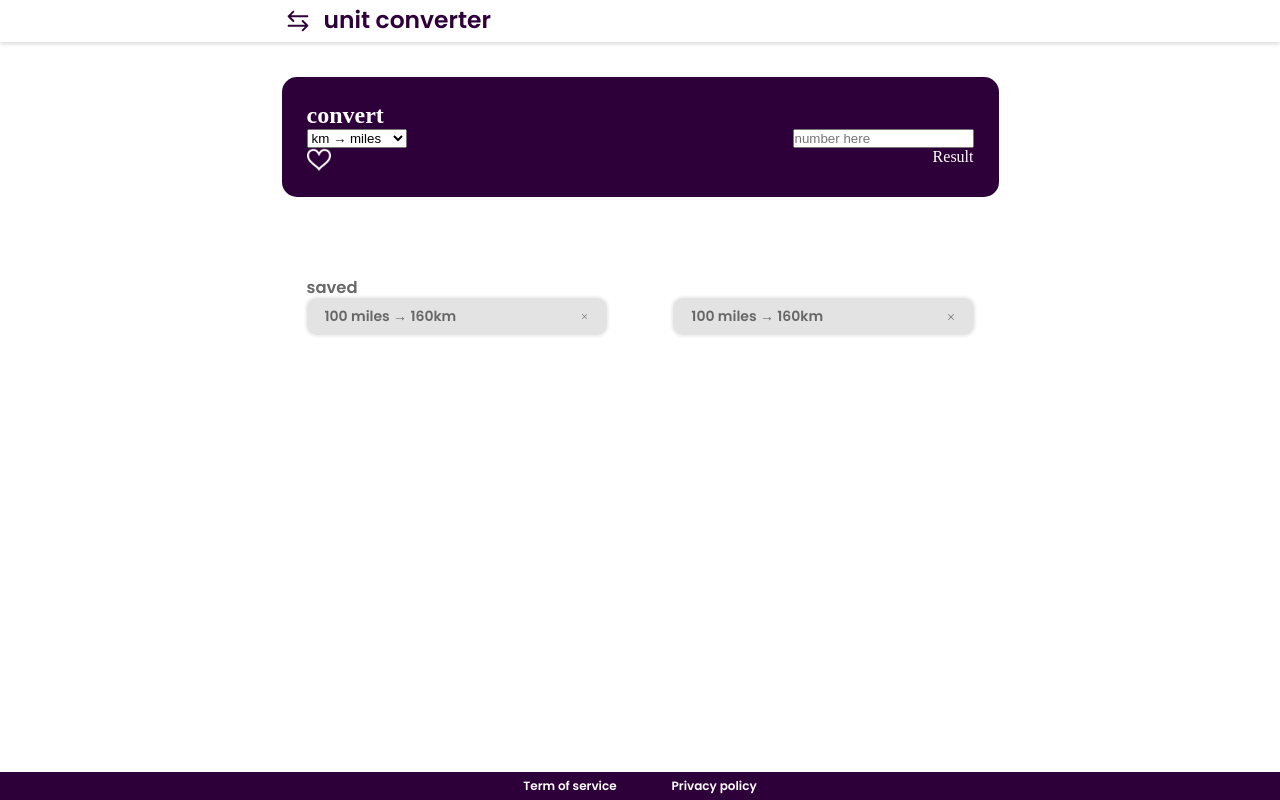
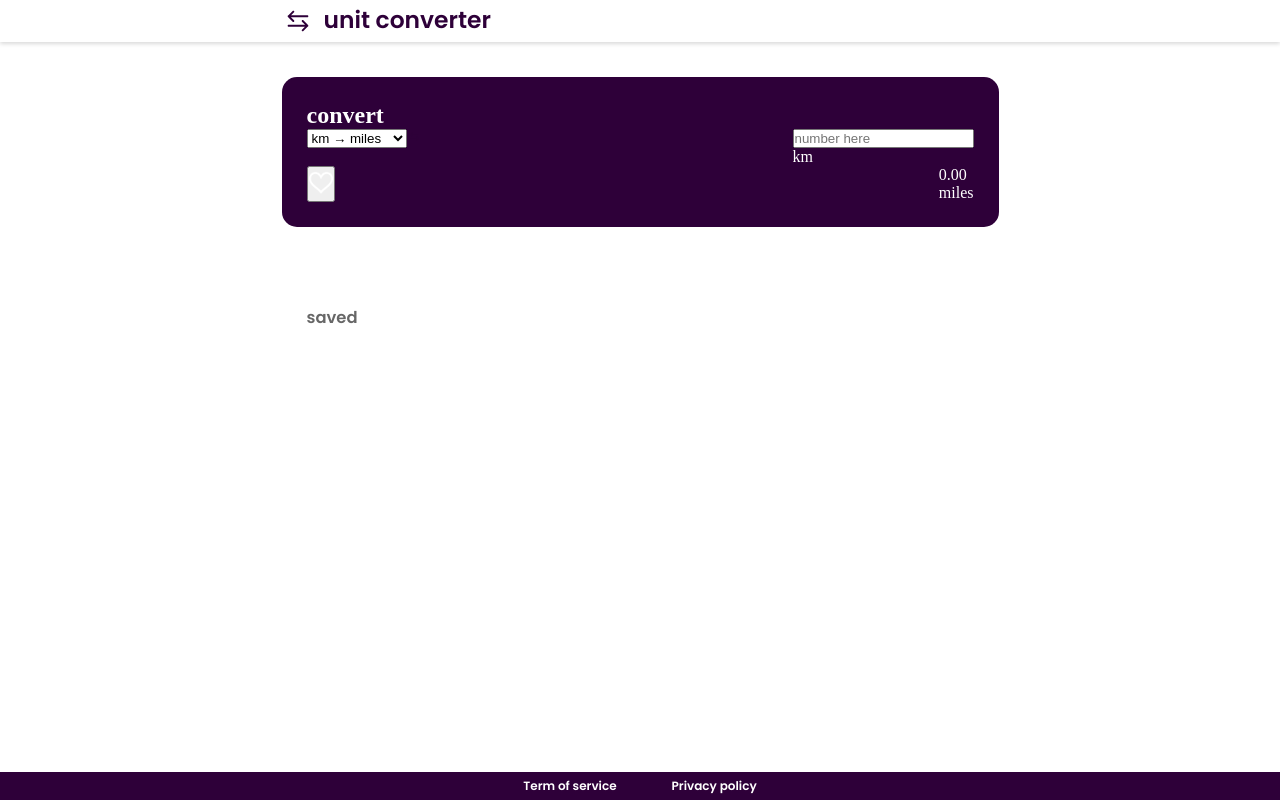
Before and after one commit to nzluis/unitConversor, a React (Vite) app: page / in a window 1280 px wide. Built offline with nearby package versions, Linux system fonts and the light colour scheme.

Commit message:
add functionality

```diff
--- a/src/App.jsx
+++ b/src/App.jsx
@@ -3,14 +3,24 @@ import Header from './Components/Header'
 import Screen from './Components/Screen'
 import List from './Components/List'
 import Footer from './Components/Footer'
+import { useState, useEffect } from 'react'
 
 function App() {
+  const [result, setResult] = useState()
+  const [saved, setSaved] = useState(() => {
+    const savedRecords = JSON.parse(localStorage.getItem('savedRecords'));
+    return savedRecords || []
+  })
+
+  useEffect(() => {
+    localStorage.setItem('savedRecords', JSON.stringify(saved));
+  }, [saved]);
 
   return (
     <>
       <Header />
-      <Screen />
-      <List />
+      <Screen result={result} setResult={setResult} saved={saved} setSaved={setSaved} />
+      <List result={result} setResult={setResult} saved={saved} setSaved={setSaved} />
       <Footer />
     </>
   )
--- a/src/Components/List.jsx
+++ b/src/Components/List.jsx
@@ -1,17 +1,32 @@
-export default function List() {
+import PropTypes from 'prop-types';
+
+export default function List({ saved, setSaved }) {
+    const handleClick = (e, index) => {
+        e.preventDefault()
+        setSaved(currentSaved => currentSaved.filter((record, i) => i != index))
+    }
+
     return (
         <div className="listContainer">
             <h3 className="listTitle">saved</h3>
             <div className="savedResults">
-                <div className="resultCard">
-                    <p>100 miles &#8594; 160km</p>
-                    <img src="/public/imgs/iconmonstr-x-mark-lined-240.png" alt="delete_logo" width="8.57px" height="8.57px" />
-                </div>
-                <div className="resultCard">
-                    <p>100 miles &#8594; 160km</p>
-                    <img src="/public/imgs/iconmonstr-x-mark-lined-240.png" alt="delete_logo" width="10px" height="10px" />
-                </div>
+                {saved.map((record, index) => {
+                    return (
+                        <div key={index} className="resultCard">
+                            <p>{record[0]} {record[1]} &#8594; {record[2]} {record[3]}</p>
+                            <a href="" onClick={(e) => handleClick(e, index)}>
+                                <img src="/public/imgs/iconmonstr-x-mark-lined-240.png" alt="delete_logo" width="8.57px" height="8.57px" />
+                            </a>
+                        </div>
+                    )
+
+                })}
             </div>
         </div>
     )
 }
+
+List.propTypes = {
+    saved: PropTypes.array,
+    setSaved: PropTypes.func
+}
--- a/src/Components/Screen.jsx
+++ b/src/Components/Screen.jsx
@@ -1,8 +1,49 @@
 
-export default function Screen() {
-    const handleChange = (event) => {
-        console.log(event.target.value)
+import PropTypes from 'prop-types';
+import { useEffect } from 'react';
+import { useState } from 'react';
+
+Screen.propTypes = {
+    result: PropTypes.string,
+    setResult: PropTypes.func,
+    saved: PropTypes.array,
+    setSaved: PropTypes.func
+}
+
+
+export default function Screen({ result, setResult, saved, setSaved }) {
+    const modes = ["km_miles", "miles_km", "feet_m", "m_feet", "cm_inches", "inches_cm"]
+    const conversion = [0.621371, 1.60934, 0.3048, 3.28084, 0.393701, 2.54]
+
+    const [factor, setFactor] = useState(conversion[0])
+    const [selectedMode, setSelectedMode] = useState("km_miles")
+    const [inputValue, setInputValue] = useState("")
+    const [toggle, setToggle] = useState(false)
+
+    const modesIndex = modes.indexOf(selectedMode)
+
+    const units = selectedMode.split("_")
+    const handleLike = () => {
+        if (inputValue) {
+            setSaved([...saved, [inputValue, units[0], result, units[1]]])
+            setInputValue("")
+        }
     }
+    console.log(0 % 2)
+    const handleSwitch = () => {
+        setToggle(previousToggle => !previousToggle)
+        modesIndex % 2 === 0 ? setSelectedMode(modes[(modesIndex % 2) + 1]) : setSelectedMode(modes[(modesIndex % 2) - 1])
+        setInputValue(result)
+    }
+
+    useEffect(() => {
+        setFactor(conversion[modesIndex])
+        setToggle(false)
+    }, [selectedMode])
+
+    useEffect(() => {
+        setResult((Math.round((inputValue * factor) * 100) / 100).toFixed(2))
+    }, [factor, inputValue])
 
     return (
         <div className="screenContainer">
@@ -12,23 +53,36 @@ export default function Screen() {
             <div className="displayContainer">
                 <div className="displayRow">
                     <div className="selectMeasure">
-                        <form action="#">
-                            <select name="" id="">
-                                <option value="" selected>km &#8594; miles </option>
-                                <option value="" >miles &#8594; km </option>
-                                <option value="" >feet &#8594; m </option>
-                                <option value="" >m &#8594; feet </option>
-                                <option value="" >cm &#8594; inches </option>
-                                <option value="" >inches &#8594; cm </option>
+                        <form action="#" id="selectForm">
+                            <select
+                                value={selectedMode}
+                                onChange={e => setSelectedMode(e.target.value)}
+                            >
+                                <option value="km_miles" >km &#8594; miles </option>
+                                <option value="miles_km" >miles &#8594; km </option>
+                                <option value="feet_m" >feet &#8594; m </option>
+                                <option value="m_feet" >m &#8594; feet </option>
+                                <option value="cm_inches" >cm &#8594; inches </option>
+                                <option value="inches_cm" >inches &#8594; cm </option>
                             </select>
                         </form>
-                        <img src="/public/imgs/exchange-svgrepo-com.svg" alt="exchange_logo" width="15.5px" height="13.5px" />
+                        <a onClick={handleSwitch}>
+                            <img src="/public/imgs/exchange-svgrepo-com.svg" alt="exchange_logo" width="15.5px" height="13.5px" />
+                        </a>
                     </div>
-                    <input placeholder="number here" type="text" name="numberToConvert" onChange={handleChange} />
+                    <div className='inputGroup'>
+                        <input placeholder="number here" type="number" name="numberToConvert" value={inputValue} onChange={(e) => setInputValue(e.target.value)} />
+                        <p> {toggle ? units[1] : units[0]}</p>
+                    </div>
                 </div>
                 <div className="displayRow">
-                    <img src="/public/imgs/iconmonstr-favorite-6-240.png" alt="likes_logo" width="24px" height="24px" />
-                    <p>Result</p>
+                    <button onClick={handleLike}>
+                        <img src="/public/imgs/iconmonstr-favorite-6-240.png" alt="likes_logo" width="24px" height="24px" />
+                    </button>
+                    <div className='resultGroup'>
+                        <p>{!isNaN(result) ? result : "0.00"}</p>
+                        <span>{toggle ? units[0] : units[1]}</span>
+                    </div>
                 </div>
             </div>
         </div>
```
